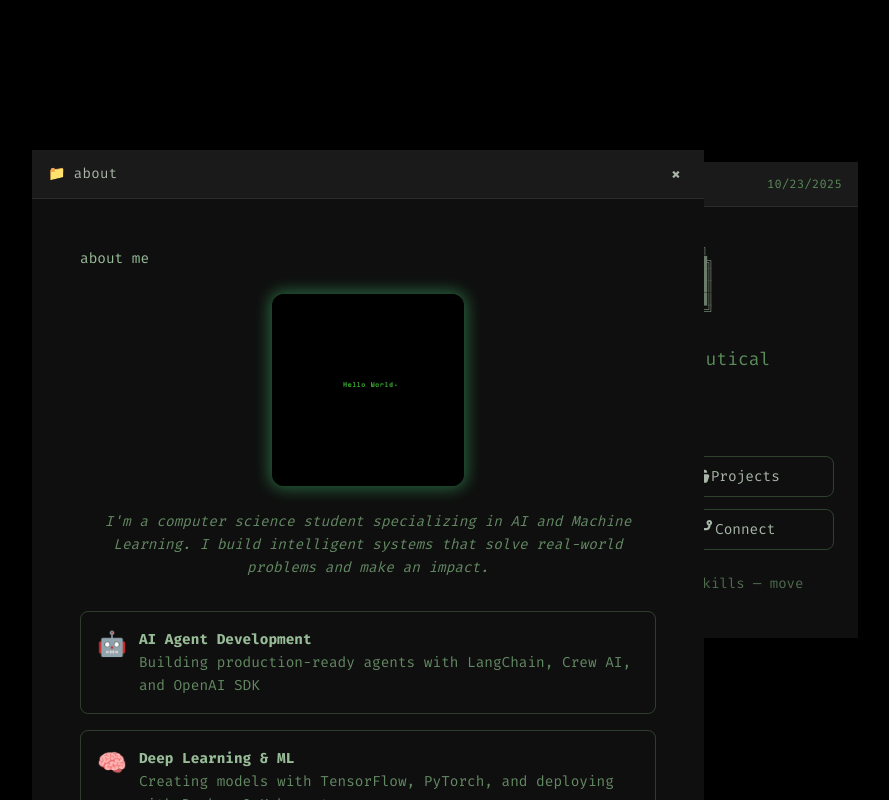
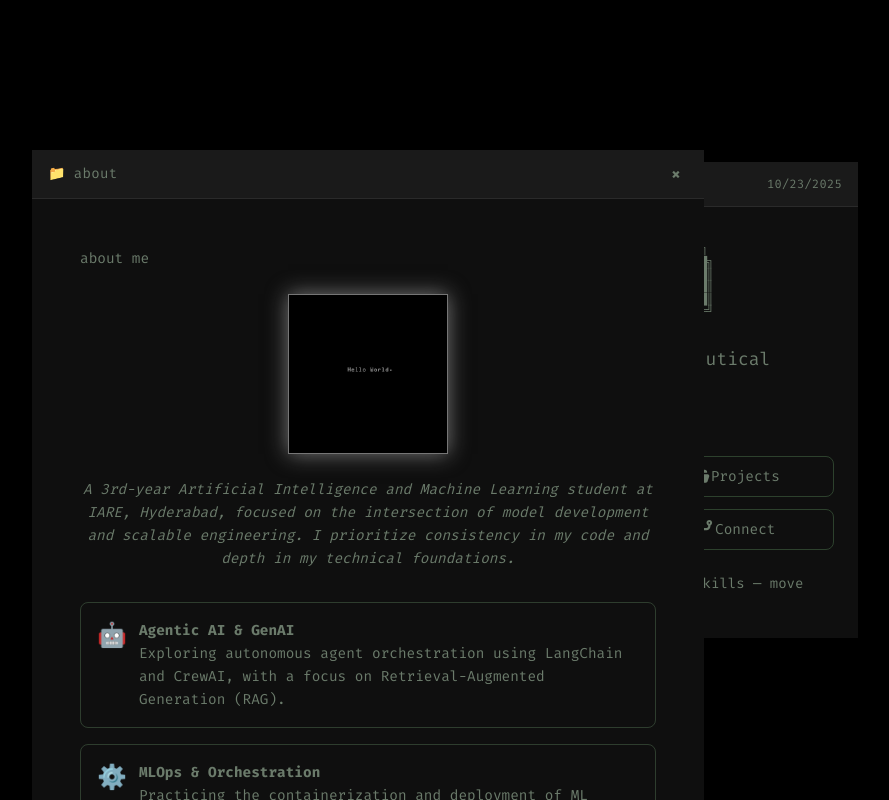
Before and after one commit to SAMI-CODEAI/SAMI-portifolio, a React (Create React App) app in the folder sami-codeai-my-portfolio/: page / in a window 1280 px wide. Both pictures are taken after a click on the button "About". Shown: the whole page, without its empty margins (118-1007 px from the left). Built offline with nearby package versions, Linux system fonts and the light colour scheme; the HTML template or start-up script is replaced by a standard one.

Commit message:
color,font,favicon

```diff
--- a/sami-codeai-my-portfolio/package.json
+++ b/sami-codeai-my-portfolio/package.json
@@ -7,6 +7,7 @@
     "@fortawesome/free-brands-svg-icons": "^7.1.0",
     "@fortawesome/free-solid-svg-icons": "^7.1.0",
     "@fortawesome/react-fontawesome": "^3.1.0",
+    "lucide-react": "^0.562.0",
     "react": "^18.2.0",
     "react-dom": "^18.2.0",
     "react-icons": "^5.5.0",
--- a/sami-codeai-my-portfolio/src/components/AboutTab.tsx
+++ b/sami-codeai-my-portfolio/src/components/AboutTab.tsx
@@ -12,55 +12,47 @@ const AboutTab: React.FC = () => (
         <img
           src="/assets/sami.png"
           alt="Samiksha"
-          className="rounded-xl w-48 h-48 object-cover shadow-lg"
+          className="block aspect-square w-40 h-40 object-cover grayscale hover:grayscale-0 transition-[filter] duration-500 rounded-none"
           style={{
-            boxShadow: "0 0 15px 3px rgba(74, 222, 128, 0.4)",
+            border: "1px solid currentColor",
+            boxShadow: "0 0 20px #6b7b6b",
+            willChange: "filter",
           }}
         />
       </div>
     </div>
 
     <blockquote className="about-quote text-green-400/80 text-center italic mb-8">
-      I'm a computer science student specializing in AI and Machine Learning. I build intelligent systems that solve real-world problems and make an impact.
+      A 3rd-year Artificial Intelligence and Machine Learning student at IARE, Hyderabad, focused on the intersection of model development and scalable engineering. I prioritize consistency in my code and depth in my technical foundations.
     </blockquote>
 
     <div className="interest-section space-y-4">
       <div className="interest-item border border-green-400/30 rounded-lg p-4 flex items-start gap-3">
         <span className="text-green-400 text-2xl">🤖</span>
         <div>
-          <div className="interest-title text-green-300 font-semibold">AI Agent Development</div>
+          <div className="interest-title text-green-300 font-semibold">Agentic AI & GenAI</div>
           <div className="interest-description text-green-400/80">
-            Building production-ready agents with LangChain, Crew AI, and OpenAI SDK
+            Exploring autonomous agent orchestration using LangChain and CrewAI, with a focus on Retrieval-Augmented Generation (RAG).
           </div>
         </div>
       </div>
 
       <div className="interest-item border border-green-400/30 rounded-lg p-4 flex items-start gap-3">
-        <span className="text-green-400 text-2xl">🧠</span>
+        <span className="text-green-400 text-2xl">⚙️</span>
         <div>
-          <div className="interest-title text-green-300 font-semibold">Deep Learning & ML</div>
+          <div className="interest-title text-green-300 font-semibold">MLOps & Orchestration</div>
           <div className="interest-description text-green-400/80">
-            Creating models with TensorFlow, PyTorch, and deploying with Docker & Kubernetes
+            Practicing the containerization and deployment of ML models using Docker, Kubernetes (GKE), and CI/CD pipelines.
           </div>
         </div>
       </div>
 
       <div className="interest-item border border-green-400/30 rounded-lg p-4 flex items-start gap-3">
-        <span className="text-green-400 text-2xl">💻</span>
+        <span className="text-green-400 text-2xl">🧩</span>
         <div>
-          <div className="interest-title text-green-300 font-semibold">Full-Stack Development</div>
+          <div className="interest-title text-green-300 font-semibold">Algorithmic Problem Solving</div>
           <div className="interest-description text-green-400/80">
-            React, Flask, Node.js - bringing ML models to life with seamless interfaces
-          </div>
-        </div>
-      </div>
-
-      <div className="interest-item border border-green-400/30 rounded-lg p-4 flex items-start gap-3">
-        <span className="text-green-400 text-2xl">📊</span>
-        <div>
-          <div className="interest-title text-green-300 font-semibold">Problem Solving</div>
-          <div className="interest-description text-green-400/80">
-            150+ LeetCode problems and 60+ GeeksforGeeks challenges solved
+            Regularly refining logic and data structure skills through competitive programming, maintaining a consistent daily coding habit.
           </div>
         </div>
       </div>
--- a/sami-codeai-my-portfolio/src/index.css
+++ b/sami-codeai-my-portfolio/src/index.css
@@ -4,6 +4,13 @@
 
 /* Import a monospace font */
 @import url('https://fonts.googleapis.com/css2?family=Fira+Code:wght@300;400;500;600;700&display=swap');
+
+:root {
+  --font-family: 'Fira Code', 'Courier New', monospace;
+  --main-color: #6b7b6b;
+  --muted-color: #a8b5a8;
+  --muted-2: #808f80;
+}
 
 html,
 body,
@@ -15,9 +22,19 @@ body,
   padding: 0;
   box-sizing: border-box;
   overflow-x: hidden;
-  font-family: 'Fira Code', 'Courier New', monospace;
-  color: #a8b5a8;
+  font-family: var(--font-family);
+  color: var(--main-color);
 }
+
+/* Enforce main color across most textual elements to keep consistent branding */
+body, body * {
+  color: var(--main-color) !important;
+}
+
+a, button, input, textarea {
+  color: inherit;
+}
+
 
 /* Minimal animations */
 @keyframes fadeIn {
@@ -104,7 +121,7 @@ body,
   padding: 1.5rem;
   overflow-y: auto;
   max-height: calc(85vh - 3rem);
-  color: #a8b5a8;
+  color: var(--main-color);
   font-size: 0.9rem;
   line-height: 1.6;
 }
@@ -180,7 +197,7 @@ body,
 }
 
 .card-title {
-  color: #a8b5a8;
+  color: var(--main-color);
   font-size: 1rem;
   font-weight: 500;
   margin-bottom: 0.5rem;
@@ -196,7 +213,7 @@ body,
 }
 
 .card-description {
-  color: #808f80;
+  color: var(--main-color);
   font-size: 0.9rem;
   line-height: 1.6;
   margin-bottom: 1rem;
@@ -256,7 +273,7 @@ body,
 .boot-line:nth-child(4) { animation-delay: 0.9s; }
 
 .prompt {
-  color: #4a5a4a;
+  color: var(--main-color);
   margin-right: 0.5rem;
 }
 
```
Also changed, not shown: 12 other files (tests, documents, lock files or other folders).
